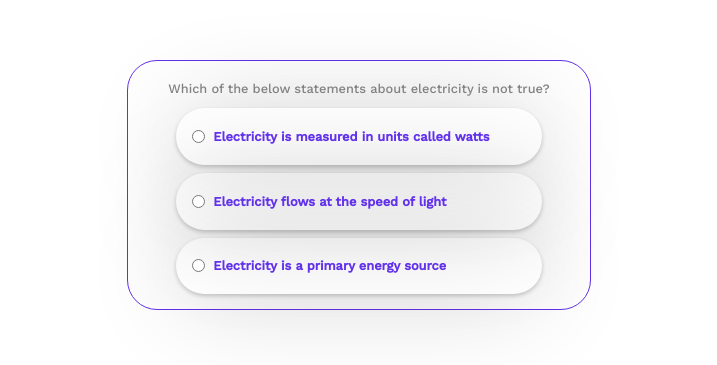
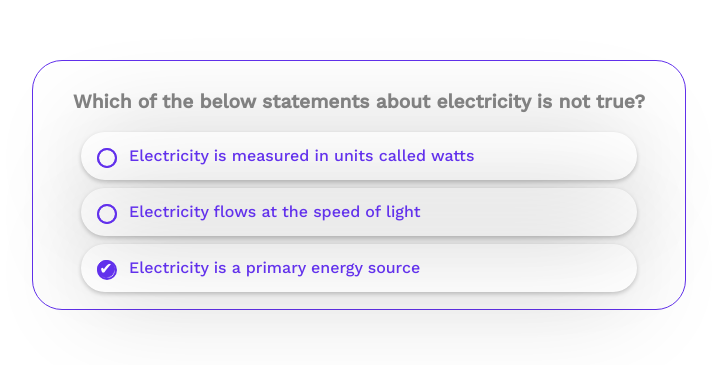
Before and after one commit to nyior/cautious-doodle, a Next.js app: page / in a window 1280 px wide. Shown: the part 215-580 px from the top of the page, without its empty margins (281-998 px from the left). Built offline with nearby package versions, Linux system fonts and the light colour scheme.

Commit message:
customize radio buttons and their labels

```diff
--- a/components/Choice/Choice.module.scss
+++ b/components/Choice/Choice.module.scss
@@ -18,25 +18,3 @@ $color-blue: #6231EC;
     align-items: center;
     justify-content: left;
 }
-
-.content p {
-    color: $color-blue;
-    font-weight: bold;
-}
-
-.input {
-    margin: 0.5rem;
-}
-
-// .customRadioButton {
-//     position: relative;
-//     // // top: 0;
-//     // // left: 0;
-//     // height: 1rem;
-//     // width: 1rem;
-//     border: 0.5px solid $color-blue;
-//     border-radius: 50%;
-//     // color: $color-blue;
-//     // font-weight: bold;
-//     margin: 0.5rem;
-// }
--- a/components/Choice/choice.tsx
+++ b/components/Choice/choice.tsx
@@ -1,18 +1,22 @@
 import styles from "./Choice.module.scss"
+import { RadioButton } from "../RadioButton/radioButton"
 
 export const Choice = props =>  {
   return (
 
     <div className={styles.questionCard}>
       <div className={styles.content}>
-        <div>
-          <input type="radio" className={styles.input}/>
-          {/* <span className={styles.customRadioButton}></span> */}
-        </div>
-
-        <p>{props.text}</p>
+        <RadioButton text={props.text} isAnswer={props.isAnswer} />
       </div>
     </div>
 
   )
 }
+
+
+{/* <div>
+    <input type="radio" className={styles.input}/>
+    <span className={styles.customRadioButton}></span>
+</div>
+
+<p>{props.text}</p> */}
--- a/components/Question/question.tsx
+++ b/components/Question/question.tsx
@@ -4,7 +4,7 @@ import { Choice } from "../Choice/choice"
 export const Question = props =>  {
   const answerChoices = props.options;
   const choicesComponents = answerChoices.map(
-    (choice) => <Choice key={choice.toString()} text={choice['text']} is_answer={choice['is_answer']}/>
+    (choice) => <Choice key={choice.toString()} text={choice['text']} isAnswer={choice['is_answer']}/>
   );
 
   return (
--- /dev/null
+++ b/components/RadioButton/Radio.module.scss
@@ -0,0 +1,43 @@
+$color-blue: #6231EC;
+
+.customRadio {
+    position: absolute;
+    display: inline-block;
+    opacity: 0;
+
+    & + label {
+      cursor: pointer;
+      display: inline-block;
+      position: relative;
+      line-height: 1rem;
+      margin: 0.5rem;
+      color: $color-blue;
+
+      span {
+        margin-left: 2rem;
+      }
+
+      &::before,
+      &::after {
+        content: '';
+        position: absolute;
+        color: #f5f5f5;
+        text-align: center;
+        border-radius: 50%;
+        border: 2px solid $color-blue;
+        top: 0;
+        left: 0;
+        width: 1rem;
+        height: 1rem;
+      }
+    }
+
+    &:checked {
+      & + label::before {
+        content: '✔';
+        background-color: $color-blue;
+        color: #ffffff;
+        border: solid 1px $color-blue;
+      }
+    }
+}
--- /dev/null
+++ b/components/RadioButton/radioButton.tsx
@@ -0,0 +1,18 @@
+import styles from "./Radio.module.scss"
+
+export const RadioButton = props =>  {
+  return (
+    <div>
+        <input
+            type="radio"
+            className={styles.customRadio}
+            id="radio"
+            checked={props.isAnswer}
+            readOnly={true}
+        />
+        <label htmlFor="radio" className={styles.label}>
+            <span>{props.text}</span>
+        </label>
+    </div>
+  )
+}
--- a/pages/index.tsx
+++ b/pages/index.tsx
@@ -4,7 +4,7 @@ import styles from '../styles/Home.module.scss'
 import { Question } from "../components/Question/question";
 
 
-const question = {
+const question: any = {
   "prompt": "Which of the below statements about electricity is not true?",
 
   "options": [
@@ -26,7 +26,7 @@ const question = {
 }
 
 
-export default Home => {
+const Home = () => {
   return (
     <div className={styles.container}>
       <Head>
@@ -40,3 +40,5 @@ export default Home => {
     </div>
   )
 }
+
+export default Home
--- a/styles/globals.scss
+++ b/styles/globals.scss
@@ -15,7 +15,8 @@ a {
 
 p {
     color: #818181;
-    font-size: 0.8rem;
+    font-size: 1.2rem;
+    font-weight: bold;
 }
 
 * {
```
